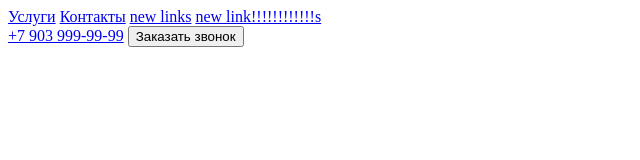
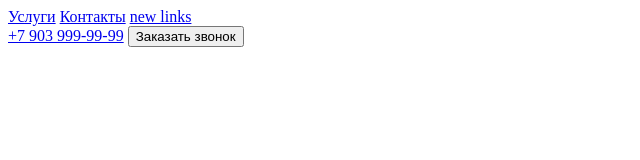
Before and after one commit to webmic/special-app, a plain HTML site: page index.html in a window 1280 px wide. Shown: the whole page, without its empty margins (0-640 px from the left). Drawn offline with nearby package versions, Linux system fonts and the light colour scheme.

Commit message:
!!!!! deleted

```diff
--- a/index.html
+++ b/index.html
@@ -15,7 +15,6 @@
             <a href="#services">Услуги</a>
             <a href="#contacts">Контакты</a>
             <a href="#links">new links</a>
-            <a href="#links">new link!!!!!!!!!!!!s</a>
         </nav>
         <div>
             <a href="tel:+79039999999">+7 903 999-99-99</a>
```
